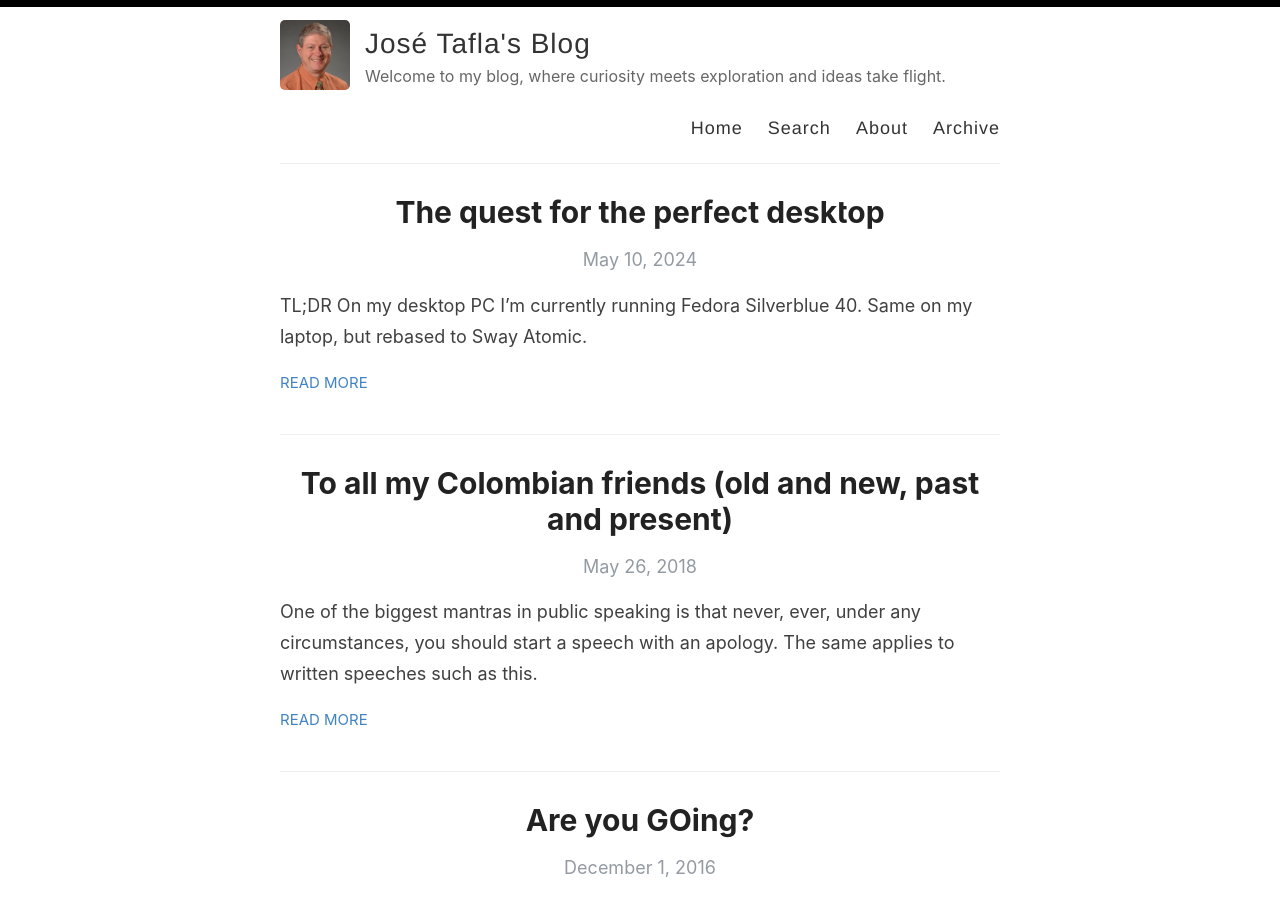
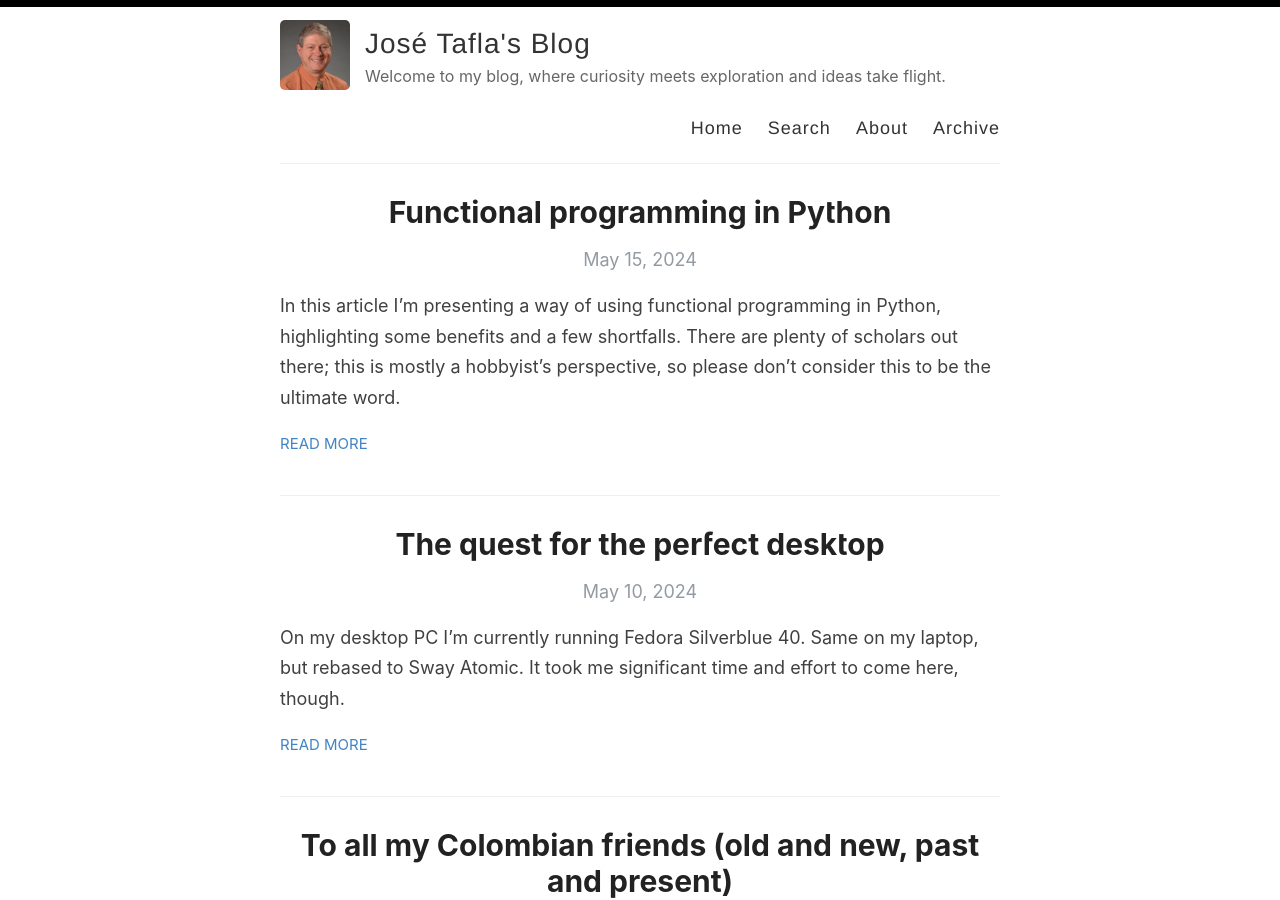
Before and after one commit to taflaj/taflaj.github.io, a Jekyll site: the page built from index.html, in a window 1280 px wide and 900 px high. Built offline with Jekyll 4.4.1, drawn with Linux system fonts in a browser that asks for light colours; the list of posts is cut into pages by our own code; some of the changed lines change nothing that is shown.

Commit message:
New article: functional programming in Python.

````diff
--- a/_posts/2024-05-10-perfect-desktop.md
+++ b/_posts/2024-05-10-perfect-desktop.md
@@ -3,7 +3,7 @@ layout: post
 title:  "The quest for the perfect desktop"
 categories: technology linux
 ---
-TL;DR On my desktop PC I'm currently running Fedora Silverblue 40. Same on my laptop, but rebased to Sway Atomic.
+On my desktop PC I'm currently running Fedora Silverblue 40. Same on my laptop, but rebased to Sway Atomic. It took me significant time and effort to come here, though.
 
 ## A very long history in the making
 
--- /dev/null
+++ b/_posts/2024-05-15-functional-programming.md
@@ -0,0 +1,290 @@
+---
+layout: post
+title:  "Functional programming in Python"
+categories: technology programming functional-programming python
+---
+In this article I'm presenting a way of using functional programming in Python, highlighting some benefits and a few shortfalls. There are plenty of scholars out there; this is mostly a hobbyist's perspective, so please don't consider this to be the ultimate word.
+
+## Declarative vs imperative programming
+
+One difference between declarative and imperative programming is that, on the former, you tell the computer **what** to do, while on the latter you tell it **how** to do it. The examples below will give more clarity on this.
+
+### Object oriented programming
+
+OOP (for short) is one example of imperative programming. You model the data and behavior in classes and, at run time, the program instantiates classes into objects. A class can be viewed as the blueprint of the data you want to handle and how it should behave, while the objects are the data itself.
+
+Four basic principles of OOP:[^1]
+- **Abstraction**: Modeling the relevant attributes and interactions of entities as classes to define an abstract representation of a system.
+- **Encapsulation**: Hiding the internal state and functionality of an object and only allowing access through a public set of functions.
+- **Inheritance**: Ability to create new abstractions based on existing abstractions.
+- **Polymorphism**: Ability to implement inherited properties or methods in different ways across multiple abstractions.
+
+[^1]: Source: [Microsoft: Object-Oriented programming (C#)](https://learn.microsoft.com/en-us/dotnet/csharp/fundamentals/tutorials/oop)
+
+Even though Python does not fully implement all principles, **everything** in Python is an object. For example:
+```python
+>>> a=1
+>>> type(a)
+<class 'int'>
+```
+Which means, `a` is an instance of class `int`, therefore an object.
+
+### Functional programming
+
+FP (for short) is one example of declarative programming. These are a few principles:
+- Pure functions
+  - Functions must accept at least one argument
+  - Functions return data or another function
+  - No loops
+  - Stateless (whenever the function runs, it's like it's running for the first time; in other words, given the same inputs, the output will always be the same)
+  - No side effects (when the function runs, **nothing** outside of its scope will change)
+- Immutable values
+  - Scalar variables are constant
+  - If a function needs, for example, to alter an array, then instead it should make an altered copy of the array and return it
+- Referential transparency
+  - An expression is called *referentially transparent* if it can be replaced with its corresponding value (and vice-versa) without changing the program's behavior. This requires that the expression be pure: its value must be the same for the same inputs and its evaluation must have no side effects. An expression that is not referentially transparent is called *referentially opaque*.[^2]
+
+[^2]: Source: [Wikipedia: Referential transparency](https://en.wikipedia.org/wiki/Referential_transparency)
+
+## Practical example \#1: factorials
+
+This is one way of defining a function to calculate the factorial of a number using imperative programming:
+
+
+```python
+def factorial1(n: int) -> int:
+    result = 1
+    for i in range(2, n+1):
+        result *= i
+    return result
+```
+
+There are two side effects (`result` and `i`), both of which are mutable, and there is one `for` loop. Regardless, how does it perform?
+
+
+```python
+%%timeit
+factorial1(1558)
+```
+
+    508 µs ± 95.8 µs per loop (mean ± std. dev. of 7 runs, 1,000 loops each)
+
+
+Note: 1,558 is the largest input I could find that does not break the function.
+
+Here's the same function, this time using functional programming principles:
+
+
+```python
+def factorial2(n: int) -> int:
+    return 1 if n < 2 else n * factorial2(n-1)
+```
+
+
+```python
+%%timeit
+factorial2(1558)
+```
+
+    747 µs ± 175 µs per loop (mean ± std. dev. of 7 runs, 1,000 loops each)
+
+
+It's roughly 50% slower, plus I had to add a limit (in this case, 1,558) to avoid a stack overflow.
+
+Python allows us to define `lambda` functions, which also adhere to functional programming principles. Here's one way of writing the same function:
+
+
+```python
+factorial3 = lambda n: 1 if n < 2 else n * factorial3(n-1)
+```
+
+
+```python
+%%timeit
+factorial3(1558)
+```
+
+    611 µs ± 130 µs per loop (mean ± std. dev. of 7 runs, 1,000 loops each)
+
+
+It's a tad faster than the previous example, still much slower than using imperative programming. Also, we're not measuring resource usage here, although we do know that recursion does consume memory.
+
+## Practical example \#2: the Fibonacci sequence
+
+Here's a simple implementation using imperative programming:
+
+
+```python
+def fibonacci1(n: int) -> int:
+    a, b = 0, 1
+    for i in range(n):
+        a, b = b, a + b
+    return a
+```
+
+Likewise, there are **three** side effects (`a`, `b`, and `i`), all of which mutable, and one `for` loop.
+
+
+```python
+%%timeit
+fibonacci1(20577)
+```
+
+    4.85 ms ± 232 µs per loop (mean ± std. dev. of 7 runs, 100 loops each)
+
+
+Once again, 20,577 is that largest input I could find that does not break the function.
+
+Let's try a purely functional approach to the Fibonacci sequence.
+
+
+```python
+fibonacci3 = lambda n: n if n < 2 else fibonacci3(n-1) + fibonacci3(n-2)
+```
+
+It becomes unbearably slow, as can be seen here (I tried a smaller number just to make it palatable).
+
+
+```python
+%%timeit -n 10
+fibonacci3(30)
+```
+
+    284 ms ± 41.4 ms per loop (mean ± std. dev. of 7 runs, 10 loops each)
+
+
+For the sake of comparison, here's the timing when using the purely imperative approach.
+
+
+```python
+%%timeit -n 1000
+fibonacci1(30)
+```
+
+    1.8 µs ± 485 ns per loop (mean ± std. dev. of 7 runs, 1,000 loops each)
+
+
+### A pinch of dynamic programming
+
+The first problem with the Fibonacci sequence is that there are two recursions: `fibonacci3(n-1)` and `fibonacci3(n-2)`.
+
+The other problem, maybe even worse, is that the function keeps recalculating the same value over and over again. As an example, what happens when we run `fibonacci3(30)`? It runs for 29, which runs for 28, 27, 26, etc. **and then** it runs for 28 **AGAIN**! Why can't we reuse what has been previously calculated?
+
+In comes dynamic programming. One of its principles is to break down a problem into smaller subproblems and solve them one at a time, and then solve the bigger one. In this case, we can use it as an optimization over plain recursion. Wherever we see a recursive solution that has repeated calls for same inputs, we can optimize it by using dynamic programming. The idea is to simply store the results of subproblems, so that we do not have to re-compute them when needed later. This simple optimization reduces time complexities from exponential to polynomial.[^3]
+
+[^3]: Source: [GeeksforGeeks: Dynamic Programming](https://www.geeksforgeeks.org/dynamic-programming/#)
+
+Here's one implementation:
+
+
+```python
+cache = {}
+def fibonacci4(n: int) -> int:
+    if n not in cache:
+        cache[n] = n if n < 2 else fibonacci4(n-1) + fibonacci4(n-2)
+    return cache[n]
+```
+
+Not only `cache` is mutable, but it's also a huge side effect, as it will linger forever. In Python, however, we could minimize the risk of another function altering `cache` by placing it on an external file.
+
+How does it perform? It's hard to determine the maximum amount at which it breaks, so I'll just use a number of my choice.
+
+
+```python
+%%timeit
+fibonacci4(1000)
+```
+
+    130 ns ± 11 ns per loop (mean ± std. dev. of 7 runs, 10,000,000 loops each)
+
+
+For the sake of comparison, once again I present you the timing when using the purely imperative approach.
+
+
+```python
+%%timeit
+fibonacci1(1000)
+```
+
+    61.9 µs ± 3.83 µs per loop (mean ± std. dev. of 7 runs, 10,000 loops each)
+
+
+The numbers speak for themselves: the dynamic programming examples runs in a fraction of the time used by other paradigms. This is because, most of the time, the function is just returning the value that had been previously calculated.
+
+In case you were wondering, the cache is, indeed, preserved between runs.
+
+
+```python
+len(cache)
+```
+
+
+
+
+    1001
+
+
+
+### Memoization
+
+The technique we just used up here is called *memoization*. According to [Wikipedia](https://en.wikipedia.org/wiki/Memoization), "In computing, memoization or memoisation is an optimization technique used primarily to speed up computer programs by storing the results of expensive function calls to pure functions and returning the cached result when the same inputs occur again."
+
+Fortunately for us, Python has plenty of rabbits we can hide in our hats. A [quick search online](https://duckduckgo.com/?q=memoization+python&t=newext&atb=v427-6&ia=web) will show us a number of possibilities, some built in, others we can build ourselves without having to recreate them over and over again.
+
+I, for one, prefer to keep things simple. On average, those who preceded me have spent significant time building an effective implementation of a comprehensive solution to a problem, and the best I can do is, at the least, evaluate their solution. Let's begin by having a look at `functools.lru_cache`:
+
+
+```python
+from functools import lru_cache
+
+@lru_cache
+def fibonacci2a(n : int) -> int:
+    return n if n < 2 else fibonacci2a(n-1) + fibonacci2a(n-2)
+```
+
+
+```python
+%%timeit
+fibonacci2a(1000)
+```
+
+    95 ns ± 14 ns per loop (mean ± std. dev. of 7 runs, 10,000,000 loops each)
+
+
+Another possibility is to use `functools.cache`. The difference is that `cache` doesn't enforce a limit whilst `lru_cache` does.
+
+
+```python
+from functools import cache
+
+@cache
+def fibonacci2b(n : int) -> int:
+    return n if n < 2 else fibonacci2b(n-1) + fibonacci2b(n-2)
+```
+
+
+```python
+%%timeit
+fibonacci2b(1000)
+```
+
+    68.8 ns ± 3.07 ns per loop (mean ± std. dev. of 7 runs, 10,000,000 loops each)
+
+
+The other difference, as can be seen here, is that `cache` is usually faster than `lru_cache` because, among other reasons, it doesn't have to manage limits. Care must be taken, though, because resource consumption could increase significantly (and it would be hard to pinpoint the root cause).
+
+By the way, did you notice that the examples using `cache` and `lru_cache` ran faster than my previous code caching intermediate results myself (fibonacci4)?
+
+# The Golden Hammer antipattern
+
+The Golden Hammer antipattern permeates from a development team's overreliance on a single tool set, pattern, platform, or other component of the development workflow. It is a classic pitfall that any team faces when they have gained some level of expertise in a particular solution or methodology. This antipattern is appropriately summarized using the following adage: "When all you have is a hammer, everything looks like a nail."[^4]
+
+One of the main advantages of functional programming is its simplicity. Given the same results for the same inputs, and given there are no side effects, it's easy to debug. Resource consumption and execution time may be issues and must be taken into account. In my past experience as a software engineer, however, I should say that only in rare occasions I dealt with deep recursion levels. The most notable case was so many years ago, when I had to look up data in a hierarchical data structure. Resources were at a premium and my program was crashing at random intervals. My very talented data architect came to the rescue, creating a new database view for me, and my problems went away.
+
+Or, at the least, that one.
+
+There are purely declarative programming languages. Likewise, there are purely imperative programming languages. You *may* be stuck.
+
+There are, nonetheless, multiparadigm programming languages. You'll have the option to choose how to write your code. Against the Golden Hammer antipattern, remember that you have multiple tools and techniques at your disposal, so do yourself a favor and choose the best one for solving the problem at hand.
+
+[^4]: Source: [TechTarget: Signs of a Golden Hammer antipattern, and 5 ways to avoid it](https://www.techtarget.com/searchapparchitecture/tip/Signs-of-a-Golden-Hammer-antipattern-and-ways-to-avoid-it)
````
Also changed, not shown: Gemfile.lock.
